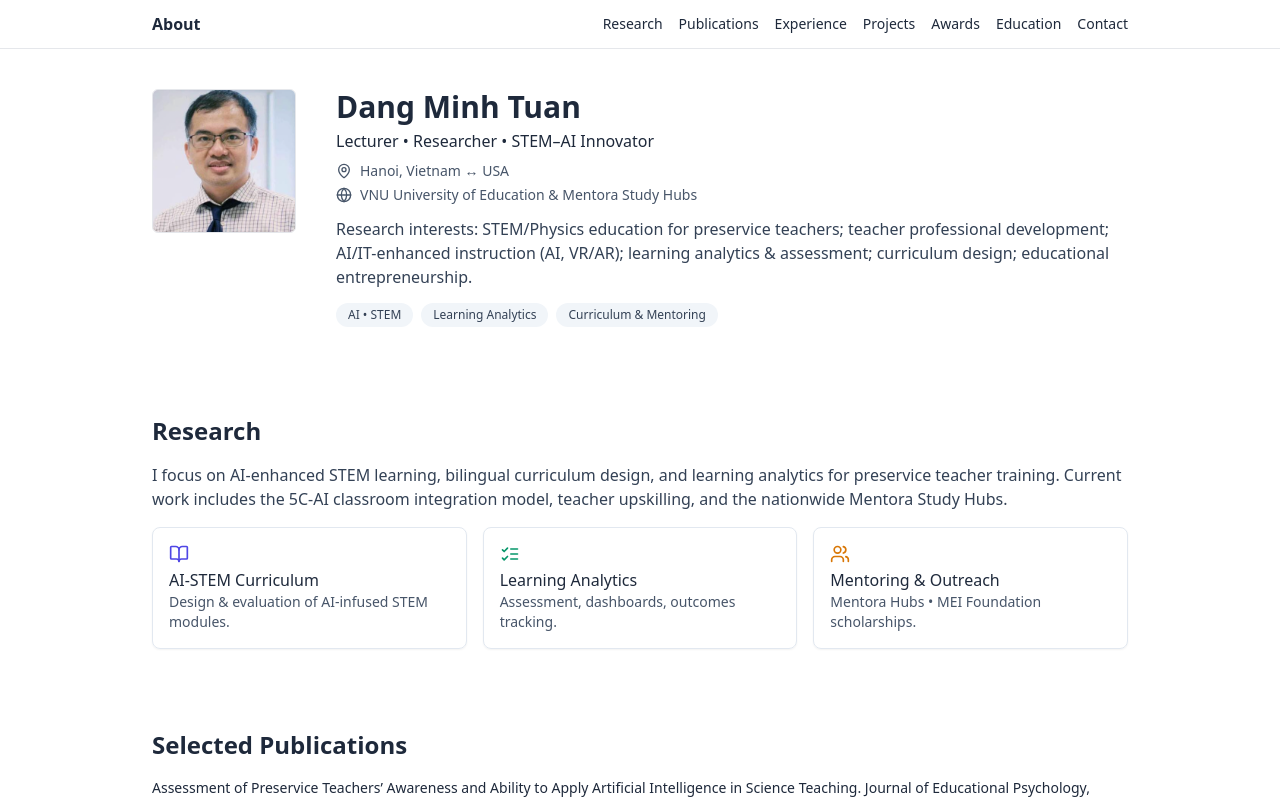
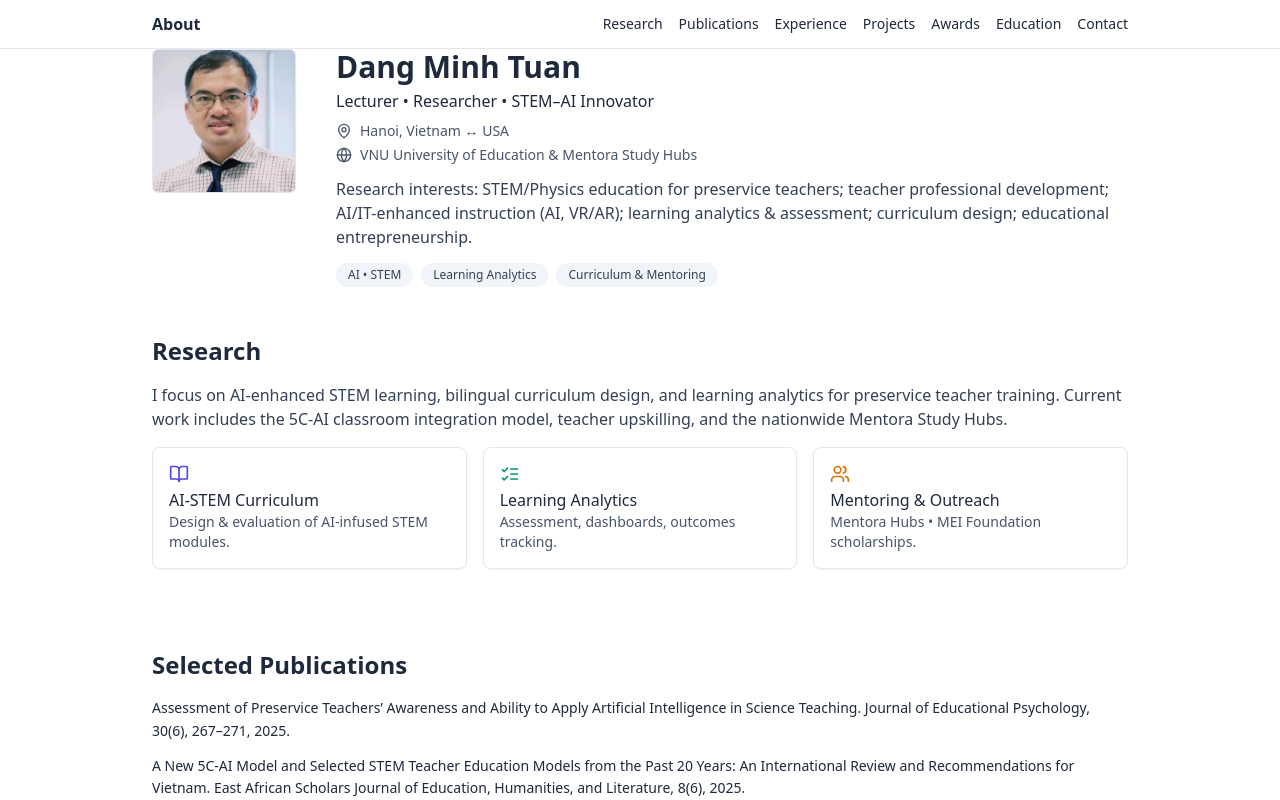
Before and after one commit to Diavn/about, a React (Vite) app: page / in a window 1280 px wide. Shown: the top 800 px of the page. Built offline with nearby package versions, Linux system fonts and the light colour scheme.

Commit message:
Update PersonalBrandPage.jsx

```diff
--- a/src/PersonalBrandPage.jsx
+++ b/src/PersonalBrandPage.jsx
@@ -45,7 +45,7 @@ export default function AboutPage() {
 
      <main>
       {/* HEADER */}
-       <header id="top" className="py-10">
+
         <Container>
           <div className="grid md:grid-cols-[160px_1fr] gap-6 items-start">
             {/* Optional avatar: add public/avatar.jpg to repo */}
@@ -72,7 +72,7 @@ export default function AboutPage() {
             </div>
           </div>
         </Container>
-      </header>
+
 
         <Container>
           {/* RESEARCH */}
```
